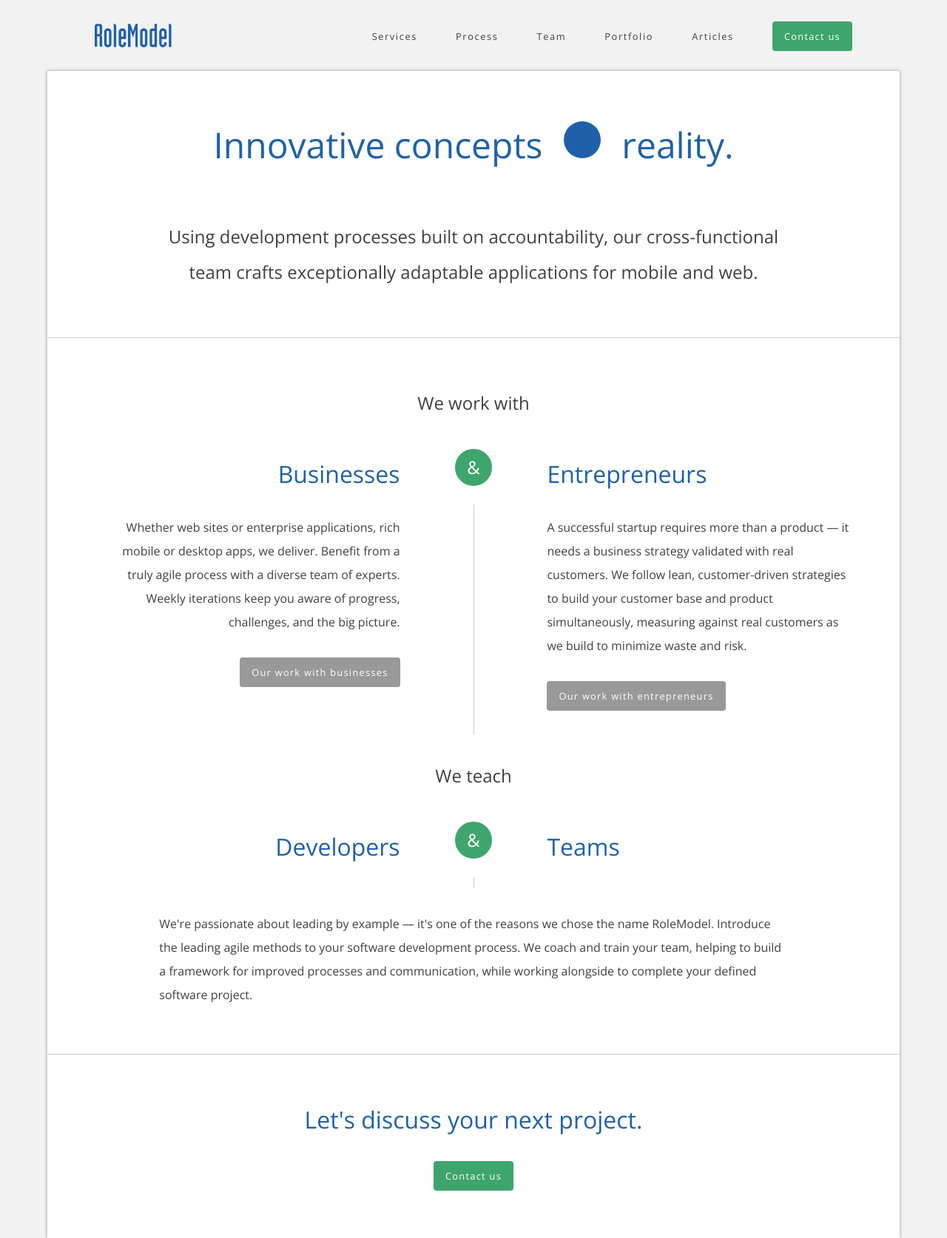
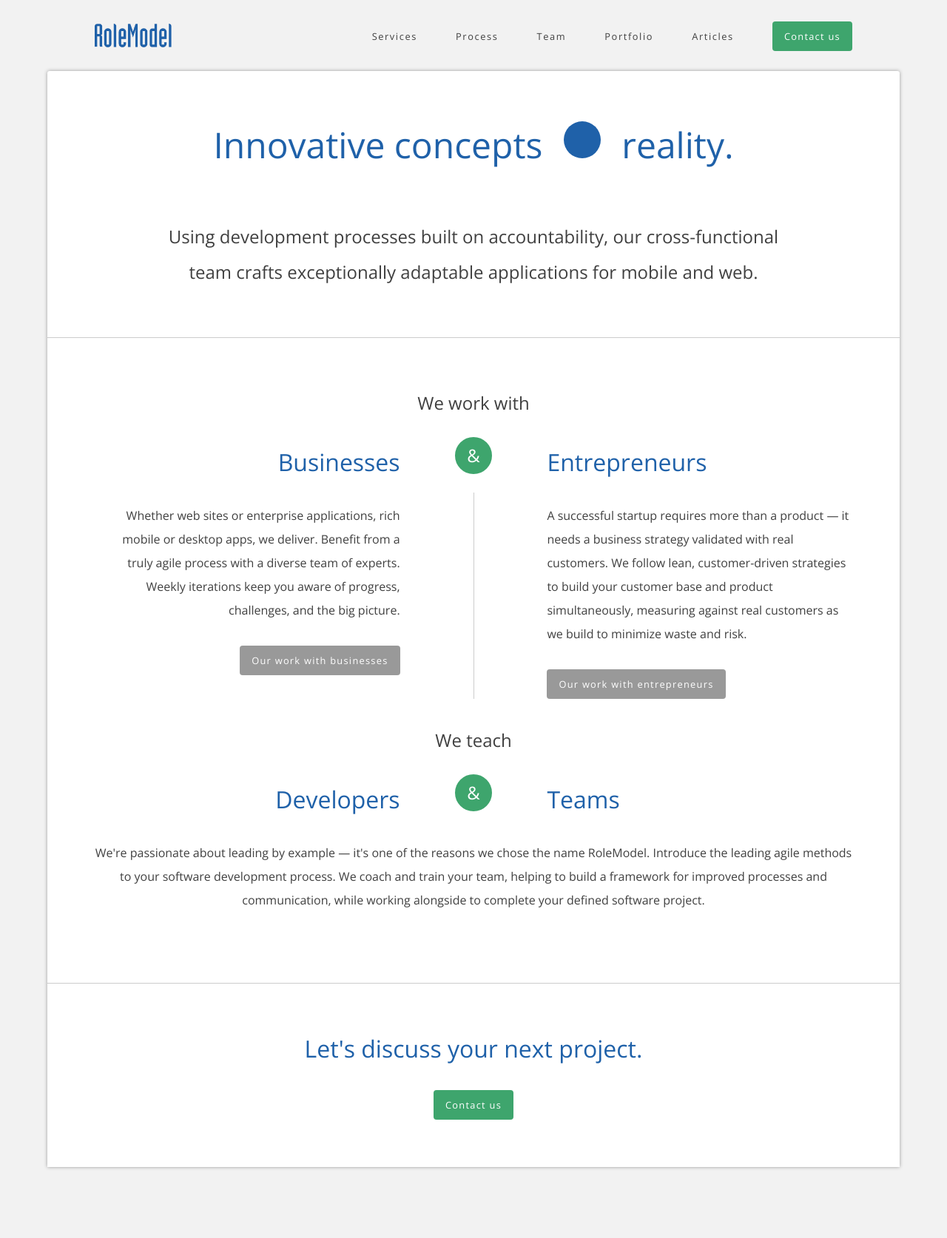
Before and after one commit to kieferpartridge/rolemodel-concept, a Jekyll site: the page built from index.html, in a window 1280 px wide. Shown: the whole page at 74% size. Built offline with Jekyll 4.4.1, drawn with Linux system fonts in a browser that asks for light colours.

Commit message:
updates for services page, home, etc.

```diff
--- a/index.html
+++ b/index.html
@@ -30,8 +30,8 @@
     </div>
   </div>
 
+  <p class="large center">We teach</p>
   <div class="row">
-    <p class="large center">We teach</p>
     <div class="col-five">
       <h2 class="right">Developers</h2>
     </div>
@@ -40,11 +40,7 @@
       <h2>Teams</h2>
     </div>
   </div>
-  <div class="row">
-    <div class="col-ten offset-one">
-      <p>We&apos;re passionate about leading by example &mdash; it&apos;s one of the reasons we chose the name RoleModel. Introduce the leading agile methods to your software development process. We coach and train your team, helping to build a framework for improved processes and communication, while working alongside to complete your defined software project.</p>
-    </div>
-  </div>
+  <p class="center">We&apos;re passionate about leading by example &mdash; it&apos;s one of the reasons we chose the name RoleModel. Introduce the leading agile methods to your software development process. We coach and train your team, helping to build a framework for improved processes and communication, while working alongside to complete your defined software project.</p>
 </div>
 
 <div class="section center">
--- a/services.html
+++ b/services.html
@@ -13,7 +13,7 @@
 </div>
 
 <div class="wrap">
-  <h2 class="center">Software Development Services</h2>
+  <h2 class="center green">Software Development Services</h2>
   <div class="row">
     <div class="tile col-two">
       <span class="circle white">
--- a/stylesheets/application.css
+++ b/stylesheets/application.css
@@ -108,6 +108,8 @@
     margin-left: 1rem; }
   h1:only-child, h2:only-child, h3:only-child, h4:only-child, h5:only-child {
     padding: 0; }
+  h1.green, h2.green, h3.green, h4.green, h5.green {
+    color: #3ea56d; }
 
 h1 {
   font-size: 3rem; }
@@ -393,10 +395,10 @@
   .content .tour p {
     background: white;
     z-index: 1; }
-    .content .tour p:first-child {
-      padding-top: 2rem; }
-  .content .tour > p:first-child {
-    padding-top: 0; }
+  .content .tour > p {
+    padding: 2rem 0; }
+    .content .tour > p:first-child {
+      padding-top: 0; }
 
 /* Grid */
 .block {
```
Also changed, not shown: stylesheets/scss/main.scss (+5 -4 lines).
